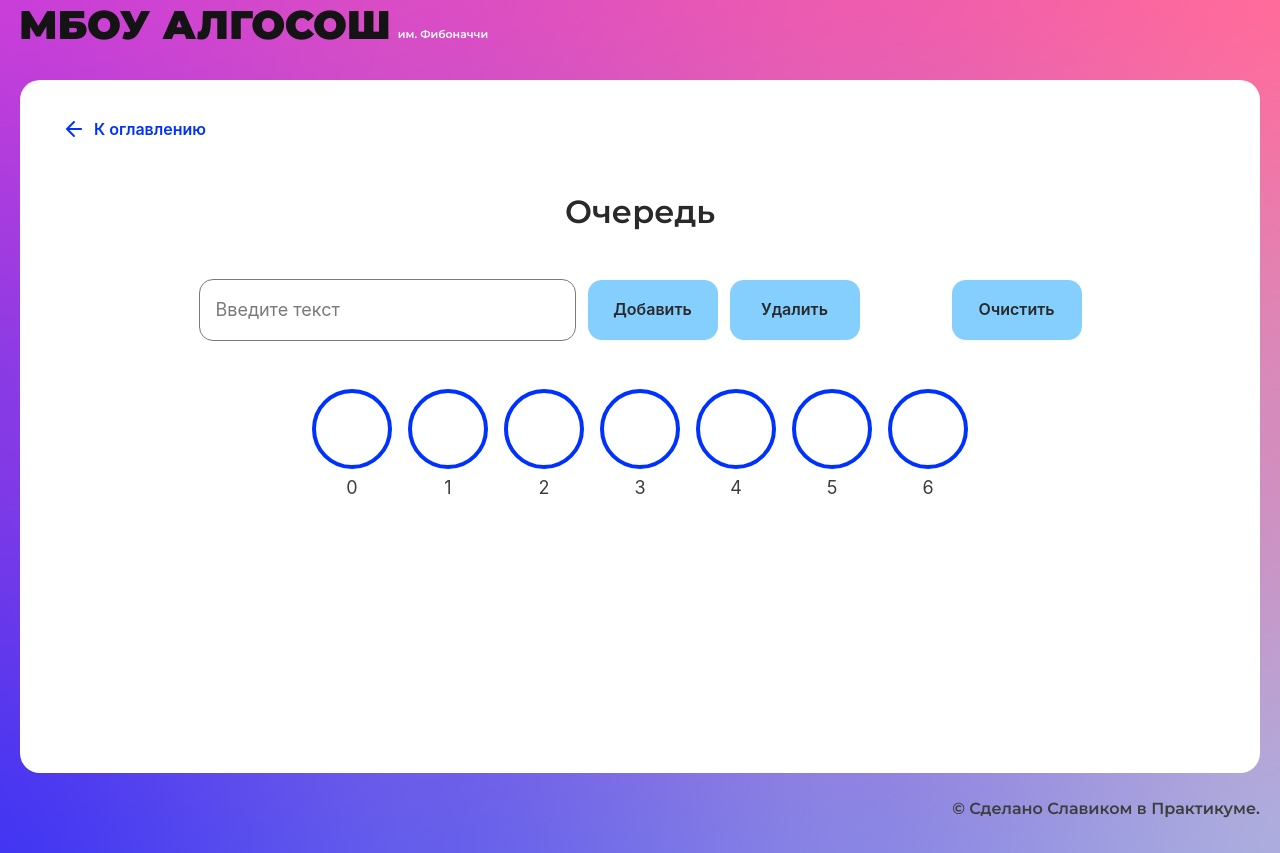
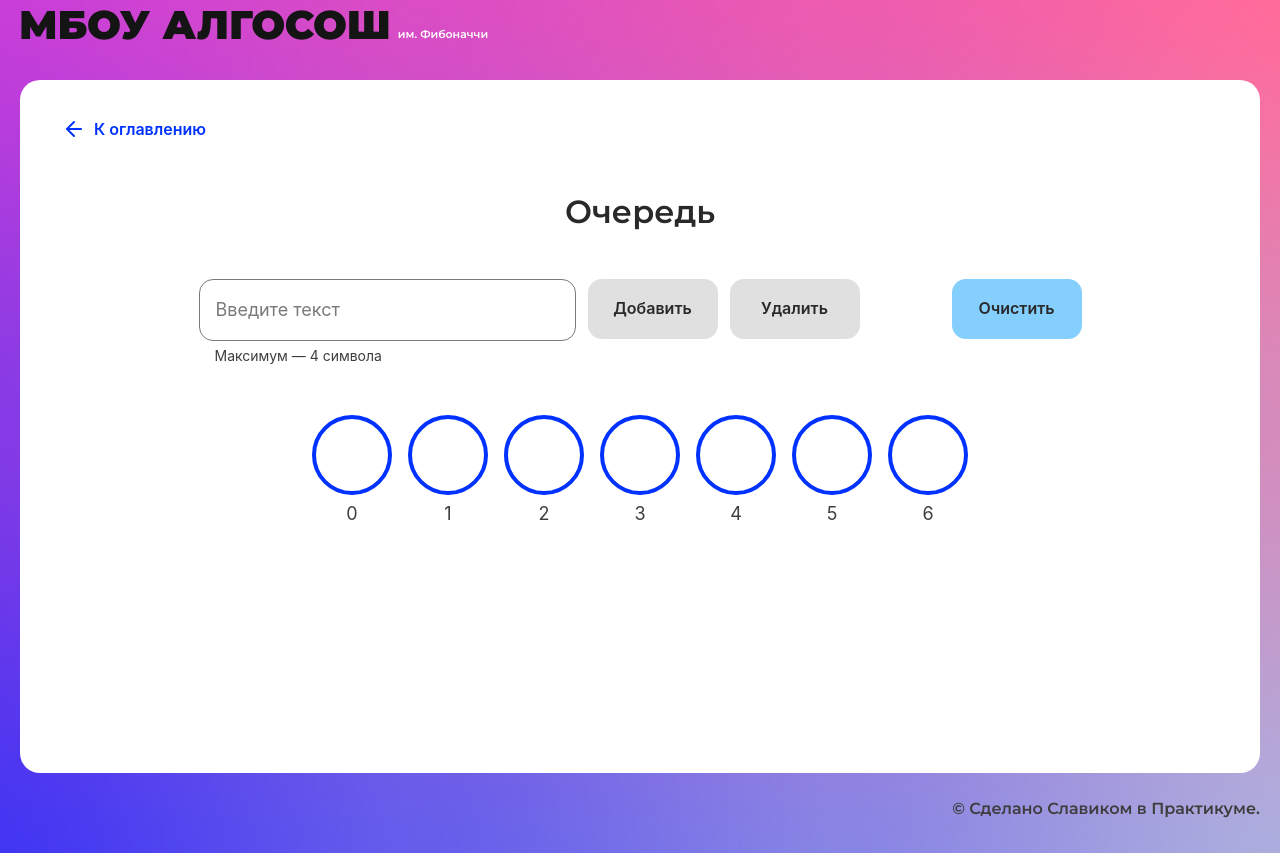
Before and after one commit to lighterboiii/algososh, a React (Create React App) app: page /queue in a window 1280 px wide. Built offline with nearby package versions, Linux system fonts and the light colour scheme.

Commit message:
реализовать удаление, добавление элементов очереди

```diff
--- a/src/components/queue-page/queue-page.tsx
+++ b/src/components/queue-page/queue-page.tsx
@@ -4,13 +4,17 @@ import s from './queue.module.css';
 import { Input } from "../ui/input/input";
 import { Button } from "../ui/button/button";
 import { Circle } from "../ui/circle/circle";
-import { generateArray } from "./utils";
 import { q } from "./queue";
+import { ElementStates } from "../../types/element-states";
+import { setDelay } from "../../constants/setDelay";
+import { SHORT_DELAY_IN_MS } from "../../constants/delays";
+import { HEAD, TAIL } from "../../constants/element-captions";
 
 export const QueuePage: React.FC = () => {
 
   const [inputValue, setInputValue] = useState('');
   const [queue, setQueue] = useState<Array<string>>([]);
+  const [currIndex, setCurrIndex] = useState(-1);
   console.log(queue);
   const [loader, setLoader] = useState({
     add: false,
@@ -26,13 +30,47 @@ export const QueuePage: React.FC = () => {
     setInputValue(e.target.value);
   };
 
+  const addItem = async () => {
+    setLoader({ ...loader, add: true });
+    setCurrIndex(q.getTail());
+    await setDelay(SHORT_DELAY_IN_MS);
+    q.enqueue(inputValue);
+    setQueue([...q.toArray()]);
+    setCurrIndex(-1);
+    setInputValue('');
+    setLoader({ ...loader, add: false });
+  };
+
+  const delItem = async () => {
+    setLoader({ ...loader, delete: true });
+    setCurrIndex(q.getHead());
+    await setDelay(SHORT_DELAY_IN_MS);
+    q.dequeue();
+    setQueue([...q.toArray()]);
+    setCurrIndex(-1);
+    setLoader({ ...loader, delete: false });
+  };
+
+  const isHead = (index: number) => {
+    return index === q.getHead() && !q.isEmpty() ? HEAD : '';
+  };
+
+  const isTail = (index: number) => {
+    return index === q.getTail() && !q.isEmpty() ? TAIL : '';
+  };
+
   return (
     <SolutionLayout title="Очередь">
-      <form className={s.form}>
+      <form className={s.form} onSubmit={e => e.preventDefault} >
         <fieldset className={s.fieldset} >
-          <Input extraClass={s.input} value={inputValue} onChange={handleChange} />
-          <Button text="Добавить" />
-          <Button text="Удалить" />
+          <Input
+            extraClass={s.input}
+            value={inputValue}
+            onChange={handleChange}
+            maxLength={4}
+            isLimitText={true} />
+          <Button text="Добавить" isLoader={loader.add} disabled={loader.delete || !inputValue} onClick={addItem} />
+          <Button text="Удалить" isLoader={loader.delete} disabled={loader.add || q.isEmpty()} onClick={delItem} />
         </fieldset>
         <Button text="Очистить" extraClass={s.formButton} />
       </form>
@@ -40,7 +78,17 @@ export const QueuePage: React.FC = () => {
         {queue.map((item, index) => {
           return (
             <li key={index}>
-              <Circle letter={item} index={index} />
+              <Circle
+                letter={item}
+                index={index}
+                state={
+                  index === currIndex
+                    ? ElementStates.Changing
+                    : ElementStates.Default
+                }
+                tail={isTail(index) ? TAIL : ''}
+                head={isHead(index) ? HEAD : ''}
+              />
             </li>
           )
         })}
--- a/src/components/queue-page/queue.module.css
+++ b/src/components/queue-page/queue.module.css
@@ -2,7 +2,6 @@
   display: flex;
   flex-direction: row;
   justify-content: center;
-  align-items: center;
   gap: 12px;
   margin-bottom: 48px;
 }
@@ -13,7 +12,6 @@
   display: flex;
   flex-direction: row;
   justify-content: center;
-  align-items: center;
   border: none;
   width: 630px;
   gap: 12px;
```
